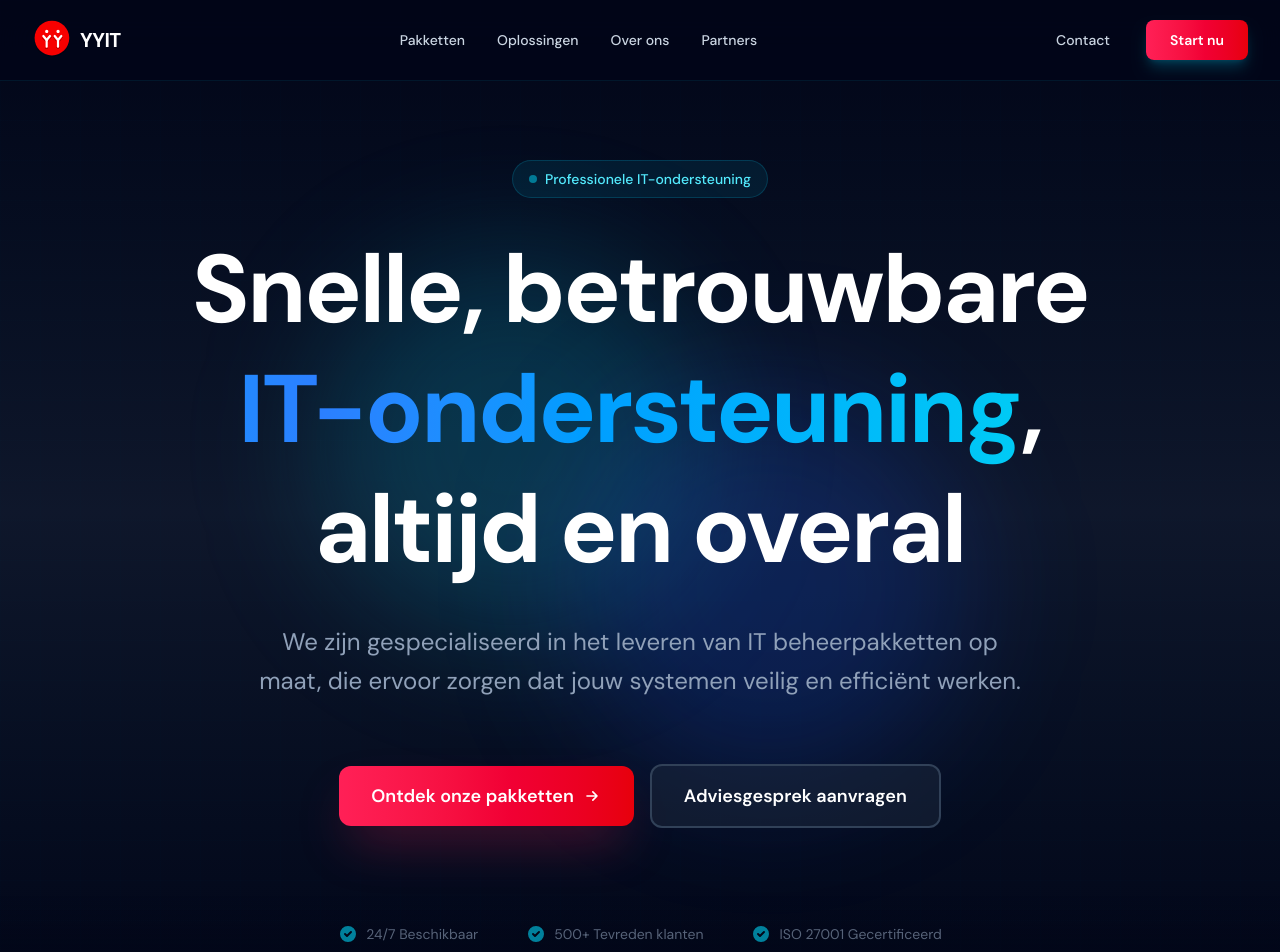
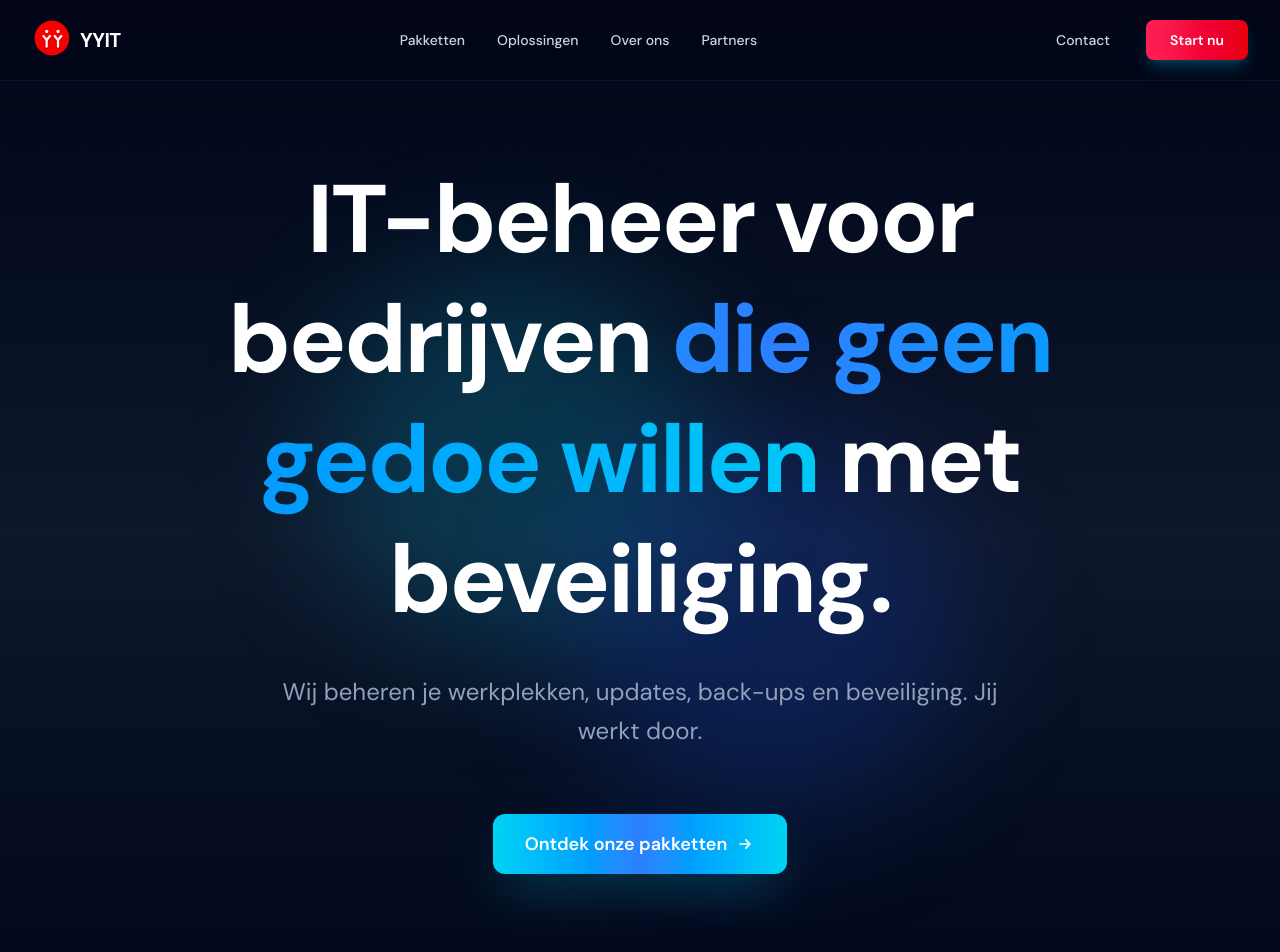
Before and after one commit to dice-pls7/yyit-demo, a Next.js app: page / in a window 1280 px wide. Shown: the top 952 px of the page. Built offline with nearby package versions, Linux system fonts and the light colour scheme.

Commit message:
IT-beheer voor bedrijven die geen gedoe willen met beveiliging. adviesgesprek aanvragen weg. nu 1 knop voor "ontdek onze paketten"

```diff
--- a/components/Hero.tsx
+++ b/components/Hero.tsx
@@ -12,43 +12,43 @@ export default function Hero() {
       <div className="relative z-10 mx-auto max-w-7xl px-6 lg:px-8 py-20">
         <div className="text-center space-y-8 animate-fadeInUp">
           {/* Badge */}
-          <div className="inline-flex items-center gap-2 px-4 py-2 bg-cyan-500/10 border border-cyan-500/20 rounded-full backdrop-blur-sm">
+          {/* <div className="inline-flex items-center gap-2 px-4 py-2 bg-cyan-500/10 border border-cyan-500/20 rounded-full backdrop-blur-sm">
             <span className="w-2 h-2 bg-cyan-400 rounded-full animate-pulse"></span>
             <span className="text-cyan-300 text-sm font-medium">Professionele IT-ondersteuning</span>
-          </div>
+          </div> */}
 
           {/* Main Headline */}
           <h1 className="text-5xl md:text-7xl lg:text-8xl font-bold tracking-tight text-white max-w-5xl mx-auto leading-tight">
-            Snelle, betrouwbare{' '}
+            IT-beheer voor bedrijven{' '}
             <span className="bg-gradient-to-r from-cyan-400 via-blue-500 to-cyan-400 bg-clip-text text-transparent animate-gradient">
-              IT-ondersteuning
+               die geen gedoe willen {' '}
             </span>
-            , altijd en overal
+              met beveiliging.
+
           </h1>
 
           {/* Subtext */}
           <p className="text-xl md:text-2xl text-slate-400 max-w-3xl mx-auto leading-relaxed">
-            We zijn gespecialiseerd in het leveren van IT beheerpakketten op maat,
-            die ervoor zorgen dat jouw systemen veilig en efficiënt werken.
+            Wij beheren je werkplekken, updates, back-ups en beveiliging. Jij werkt door.
           </p>
 
           {/* CTA Buttons */}
           <div className="flex flex-col sm:flex-row items-center justify-center gap-4 pt-8">
             <a
               href="#pricing"
-              className="group animate-cta-pulse px-8 py-4 bg-gradient-to-r from-rose-500 to-red-600 text-white rounded-xl font-semibold text-lg hover:from-rose-400 hover:to-red-500 transition-all duration-300 shadow-2xl shadow-rose-500/30 hover:shadow-rose-500/50 hover:scale-105 flex items-center gap-2"
+              className="group animate-cta-pulse px-8 py-4 bg-gradient-to-r from-cyan-400 via-blue-500 to-cyan-400 text-white rounded-xl font-semibold text-lg hover:from-cyan-400 hover:to-blue-500 transition-all duration-300 shadow-2xl shadow-cyan-500/30 hover:shadow-cyan-500/50 hover:scale-105 flex items-center gap-2"
             >
               Ontdek onze pakketten
               <svg className="w-5 h-5 group-hover:translate-x-1 transition-transform" fill="none" viewBox="0 0 24 24" stroke="currentColor">
                 <path strokeLinecap="round" strokeLinejoin="round" strokeWidth={2} d="M13 7l5 5m0 0l-5 5m5-5H6" />
               </svg>
             </a>
-            <a
+            {/* <a
               href="#cta"
               className="px-8 py-4 bg-slate-800/50 backdrop-blur-sm text-white border-2 border-slate-700 hover:border-cyan-500/50 rounded-xl font-semibold text-lg transition-all duration-300 hover:bg-slate-800/80"
             >
               Adviesgesprek aanvragen
-            </a>
+            </a> */}
           </div>
 
           {/* Trust Indicators */}
```
